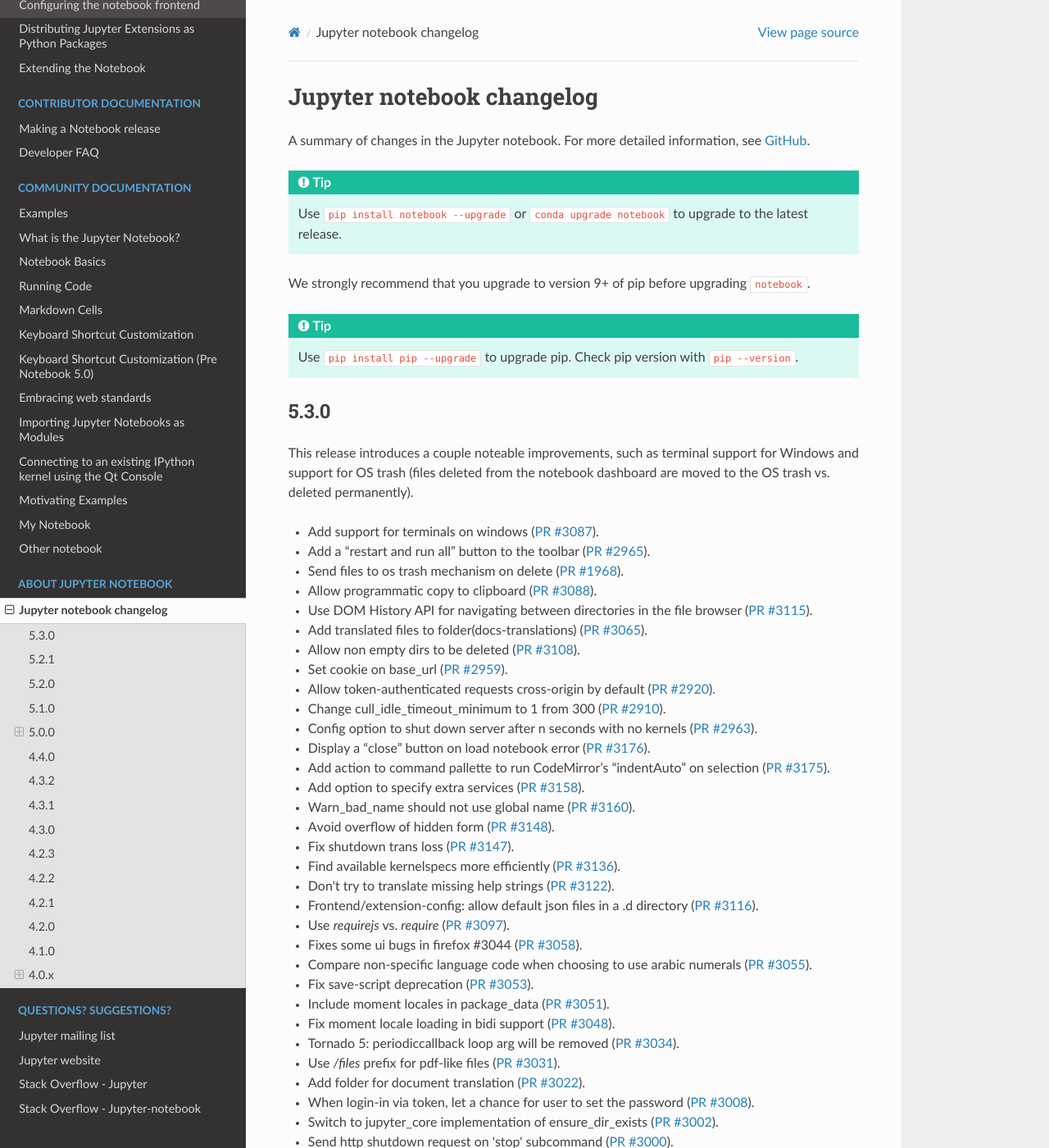
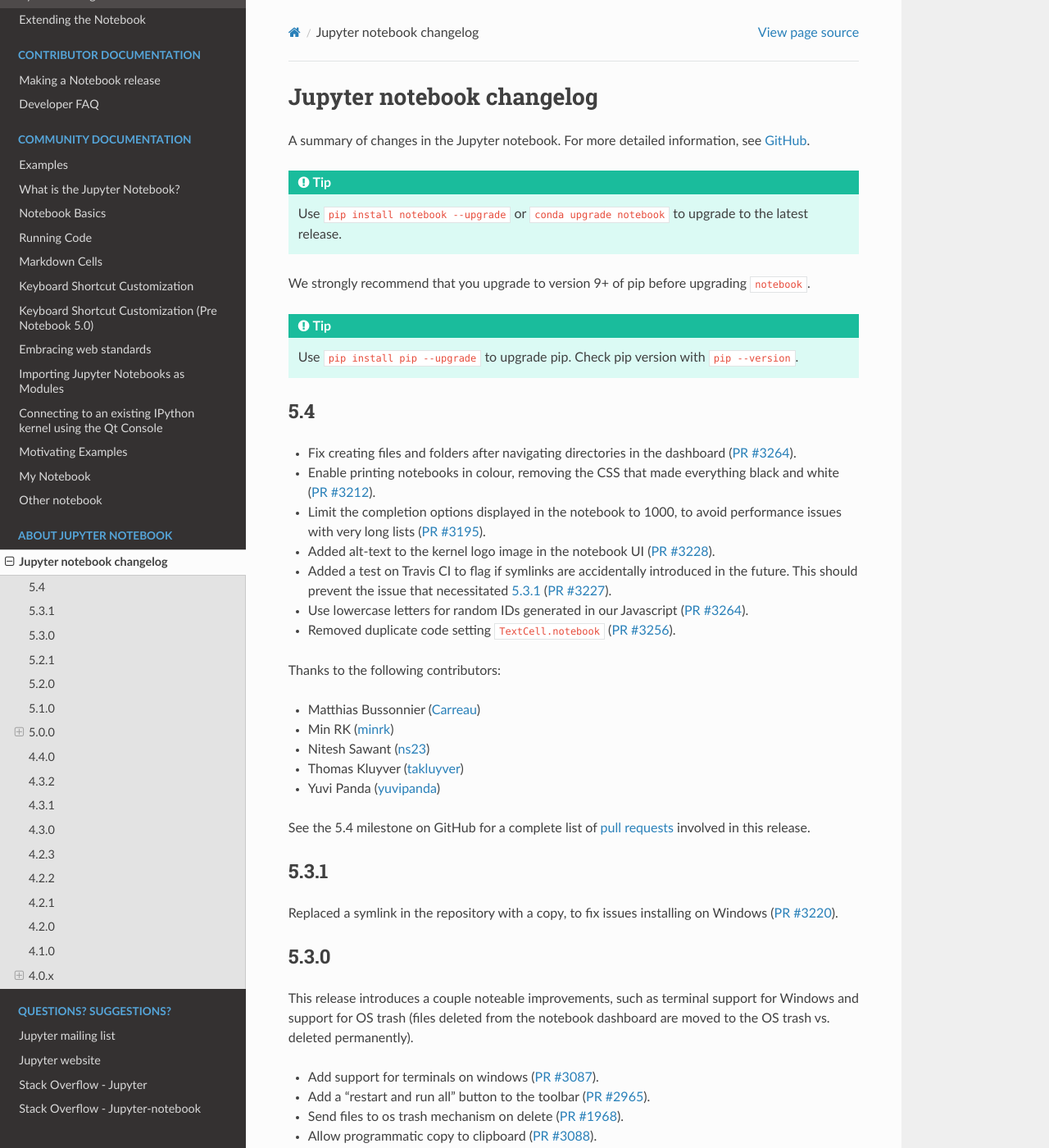
Before and after one commit to jupyter/nbclassic, a Sphinx documentation site: the page built from docs/source/changelog.rst, in a window 1280 px wide and 1400 px high. Shown: the whole window at 82% size. Built offline with Sphinx 7.4.7 and the Read the Docs theme 2.0.0, drawn with Linux system fonts in a browser that asks for light colours; pages that are not in the unit, such as notebooks, are missing from menus; the version number could not be read and is left out.

Commit message:
Update changelog for 5.4

```diff
--- a/docs/source/changelog.rst
+++ b/docs/source/changelog.rst
@@ -20,6 +20,43 @@
     Use ``pip install pip --upgrade`` to upgrade pip. Check pip version with
     ``pip --version``.
 
+.. _release-5.4:
+
+5.4
+---
+
+- Fix creating files and folders after navigating directories in the dashboard
+  (:ghpull:`3264`).
+- Enable printing notebooks in colour, removing the CSS that made everything
+  black and white (:ghpull:`3212`).
+- Limit the completion options displayed in the notebook to 1000, to avoid
+  performance issues with very long lists (:ghpull:`3195`).
+- Added alt-text to the kernel logo image in the notebook UI (:ghpull:`3228`).
+- Added a test on Travis CI to flag if symlinks are accidentally introduced
+  in the future. This should prevent the issue that necessitated
+  :ref:`release-5.3.1` (:ghpull:`3227`).
+- Use lowercase letters for random IDs generated in our Javascript
+  (:ghpull:`3264`).
+- Removed duplicate code setting ``TextCell.notebook`` (:ghpull:`3256`).
+
+Thanks to the following contributors:
+
+- Matthias Bussonnier (`Carreau <https://github.com/Carreau>`__)
+- Min RK (`minrk <https://github.com/minrk>`__)
+- Nitesh Sawant (`ns23 <https://github.com/ns23>`__)
+- Thomas Kluyver (`takluyver <https://github.com/takluyver>`__)
+- Yuvi Panda (`yuvipanda <https://github.com/yuvipanda>`__)
+
+See the 5.4 milestone on GitHub for a complete list of
+`pull requests <https://github.com/jupyter/notebook/pulls?utf8=%E2%9C%93&q=is%3Apr%20milestone%3A5.4>`__ involved in this release.
+
+.. _release-5.3.1:
+
+5.3.1
+-----
+
+Replaced a symlink in the repository with a copy, to fix issues installing
+on Windows (:ghpull:`3220`).
 
 .. _release-5.3.0:
 
```
